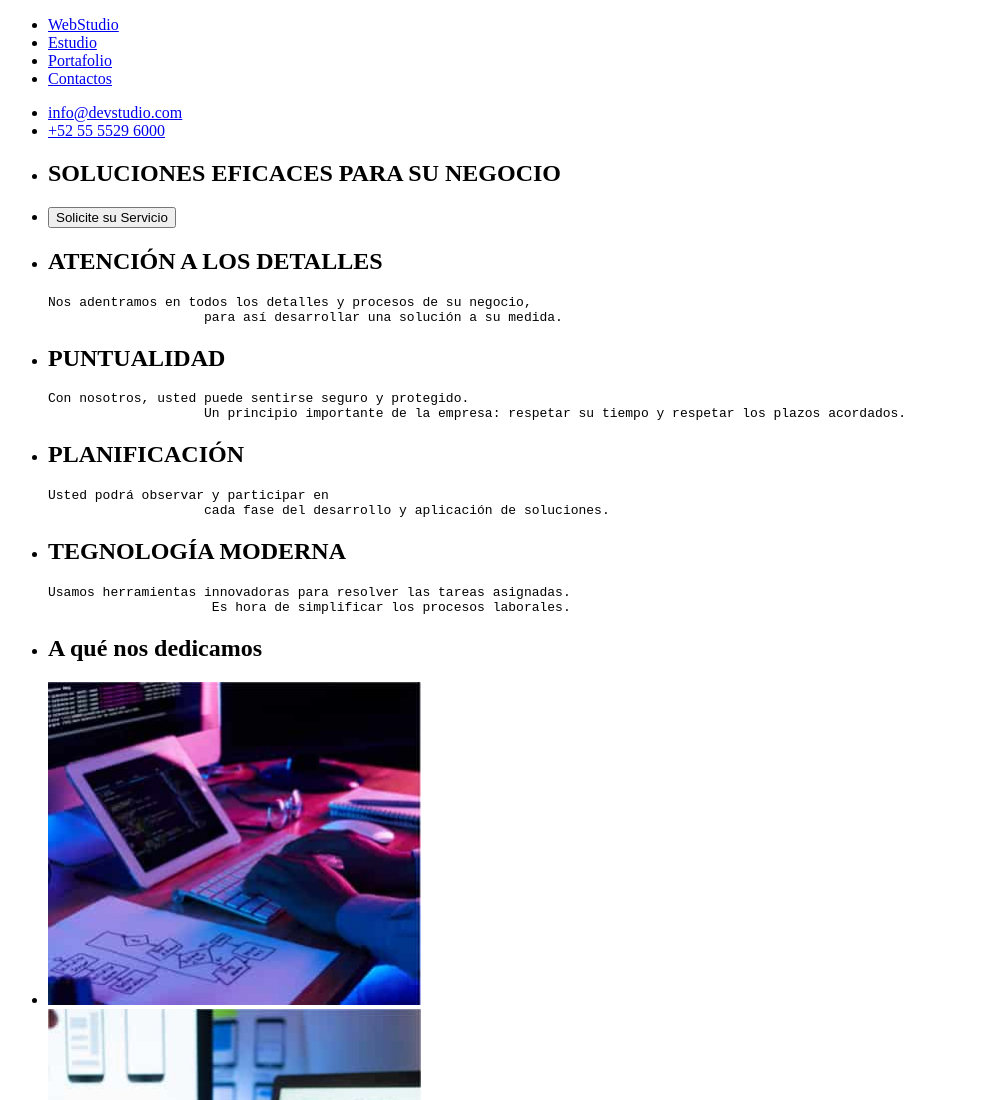
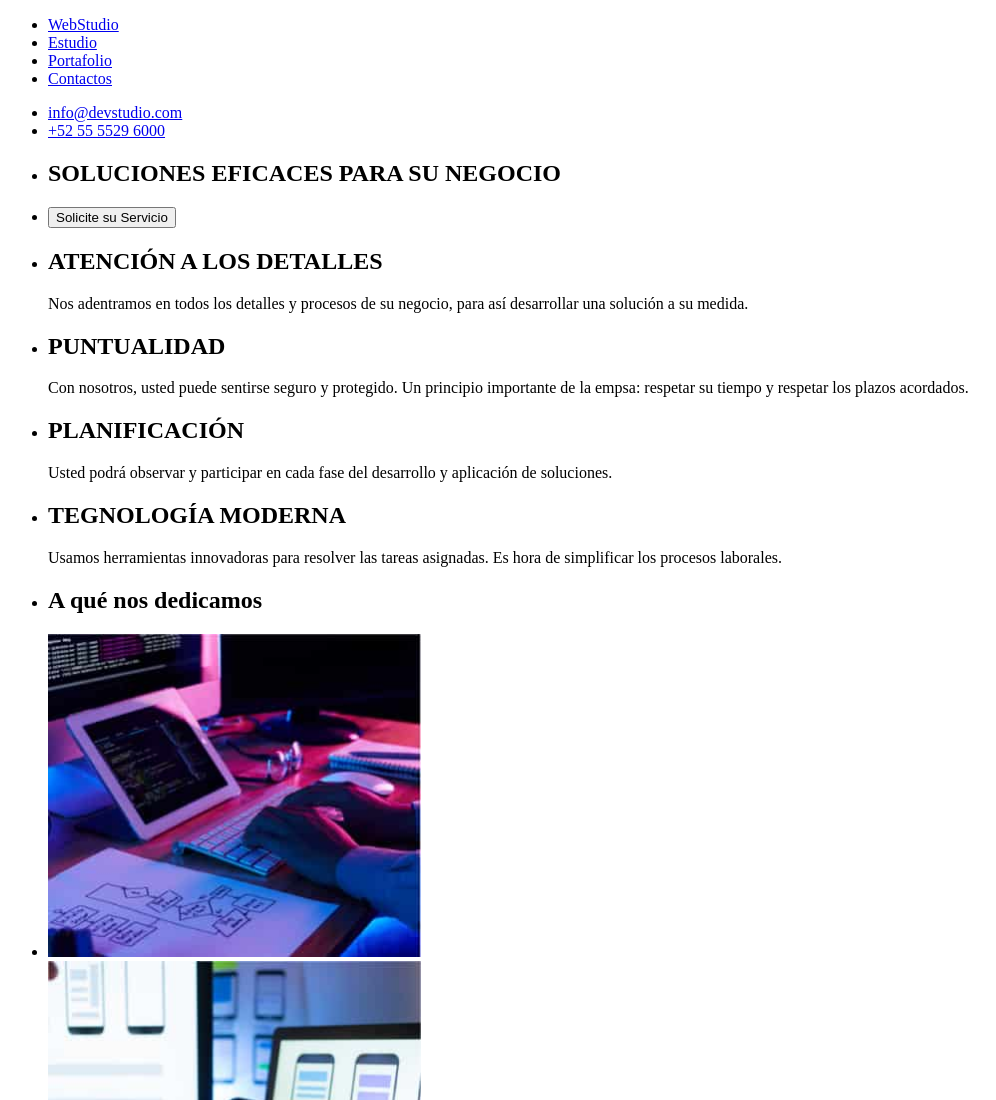
Before and after one commit to jormellopaniagua/goit-markup-hw-01, a plain HTML site: page index.html in a window 1280 px wide. Shown: the top 1100 px of the page, without its empty margins (0-996 px from the left). Drawn offline with Linux system fonts and the light colour scheme.

Commit message:
correccion de la primera tarea

```diff
--- a/index.html
+++ b/index.html
@@ -29,38 +29,38 @@
           <li><button type="button">Solicite su Servicio</button></li>
         </ul>
       </section>
-      <article>
+      <section>
         <ul>
           <li>
             <h2>ATENCIÓN A LOS DETALLES</h2>
-            <pre>
-Nos adentramos en todos los detalles y procesos de su negocio,
-                    para así desarrollar una solución a su medida.</pre
-            >
+            <p>
+              Nos adentramos en todos los detalles y procesos de su negocio, para así desarrollar
+              una solución a su medida.
+            </p>
           </li>
           <li>
             <h2>PUNTUALIDAD</h2>
-            <pre>
-Con nosotros, usted puede sentirse seguro y protegido.
-                    Un principio importante de la empresa: respetar su tiempo y respetar los plazos acordados.</pre
-            >
+            <p>
+              Con nosotros, usted puede sentirse seguro y protegido. Un principio importante de la
+              empsa: respetar su tiempo y respetar los plazos acordados.
+            </p>
           </li>
           <li>
             <h2>PLANIFICACIÓN</h2>
-            <pre>
-Usted podrá observar y participar en
-                    cada fase del desarrollo y aplicación de soluciones.</pre
-            >
+            <p>
+              Usted podrá observar y participar en cada fase del desarrollo y aplicación de
+              soluciones.
+            </p>
           </li>
           <li>
             <h2>TEGNOLOGÍA MODERNA</h2>
-            <pre>
-Usamos herramientas innovadoras para resolver las tareas asignadas.
-                     Es hora de simplificar los procesos laborales.</pre
-            >
+            <p>
+              Usamos herramientas innovadoras para resolver las tareas asignadas. Es hora de
+              simplificar los procesos laborales.
+            </p>
           </li>
         </ul>
-      </article>
+      </section>
       <section>
         <ul>
           <li><h2>A qué nos dedicamos</h2></li>
```
